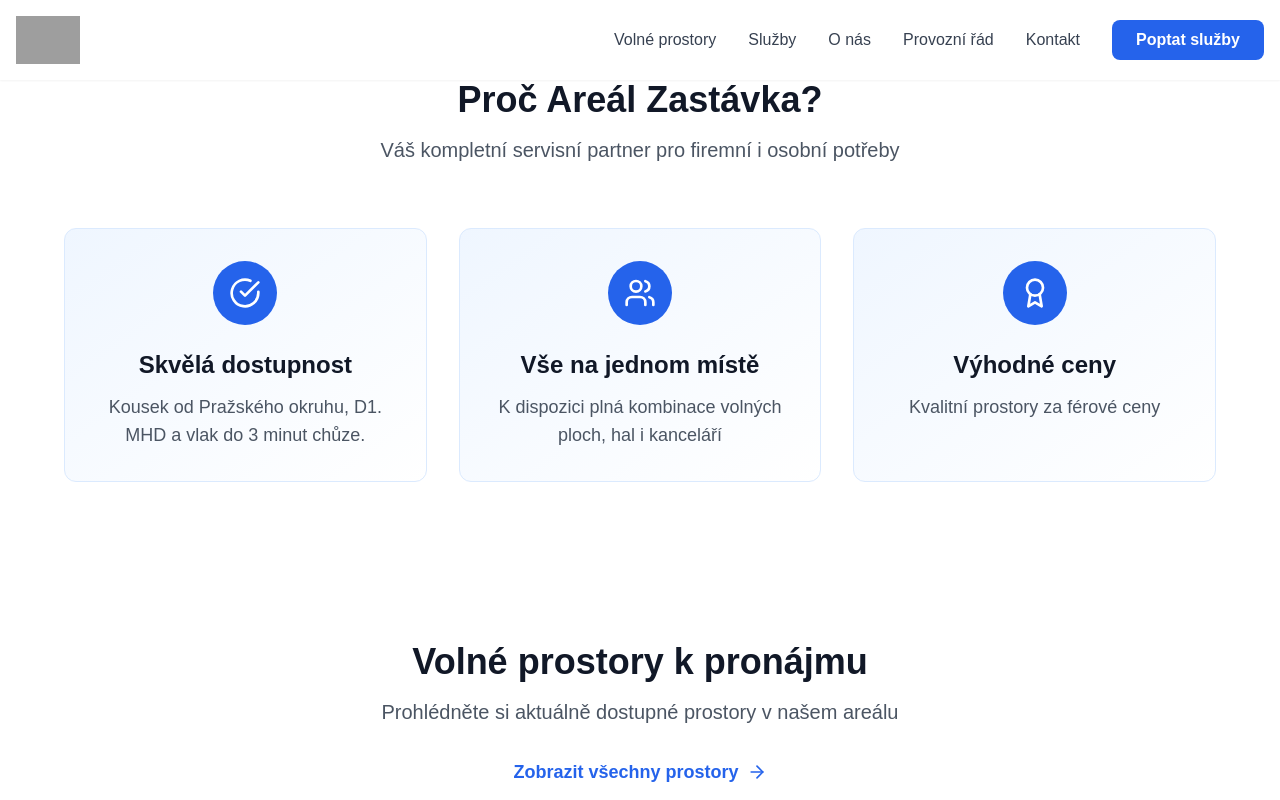
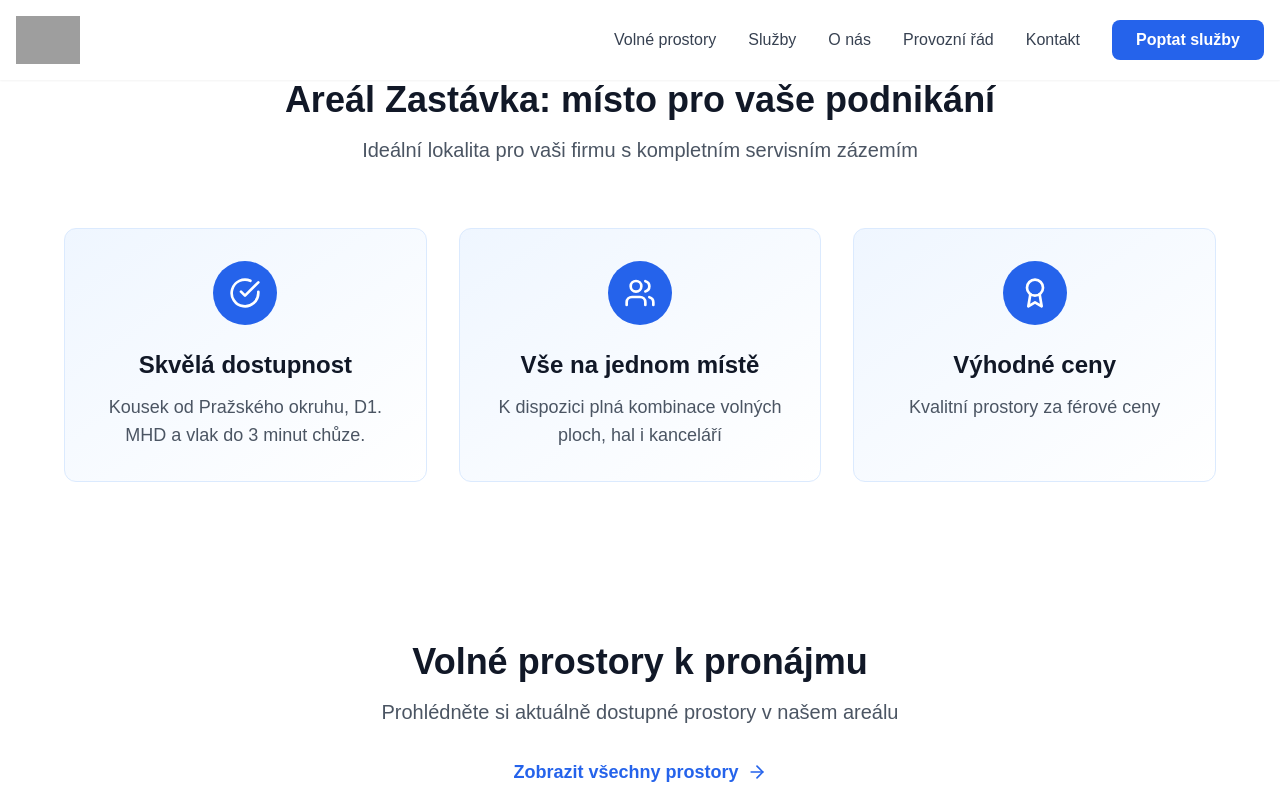
Before and after one commit to PetMatejda/Areal_Zastavka, a Next.js app: page / in a window 1280 px wide. Shown: the top 800 px of the page. Built offline with nearby package versions, Linux system fonts and the light colour scheme; grey boxes are pictures that could not be loaded.

Commit message:
Update ValueProposition heading to 'Areal Zastavka: misto pro vase podnikani'

```diff
--- a/components/ValueProposition.tsx
+++ b/components/ValueProposition.tsx
@@ -18,10 +18,10 @@ export default function ValueProposition() {
           className="text-center mb-16"
         >
           <h2 className="text-3xl md:text-4xl font-bold text-gray-900 mb-4">
-            Proč Areál Zastávka?
+            Areál Zastávka: místo pro vaše podnikání
           </h2>
           <p className="text-xl text-gray-600 max-w-2xl mx-auto">
-            Váš kompletní servisní partner pro firemní i osobní potřeby
+            Ideální lokalita pro vaši firmu s kompletním servisním zázemím
           </p>
         </motion.div>
 
```
